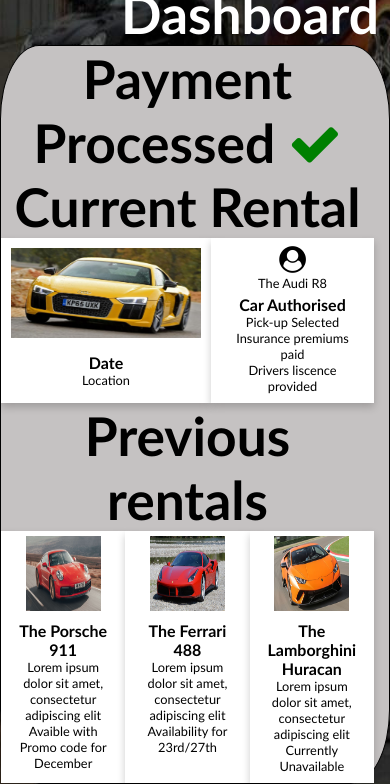
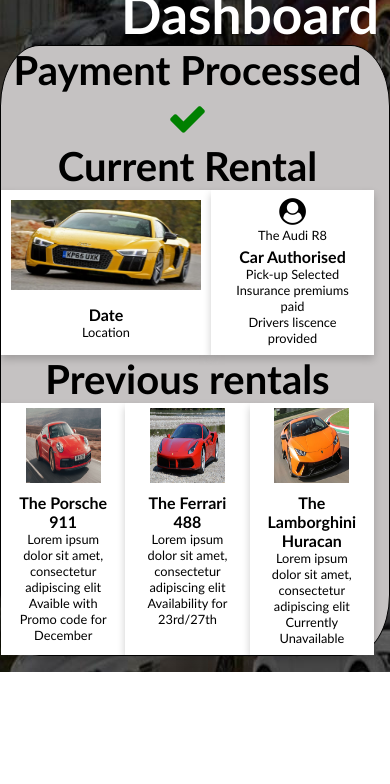
Before and after one commit to niqaabi01/Rent-A-Car, a plain HTML site: page features/Dashboard.html in a window 390 px wide. Shown: the part 172-956 px from the top of the page. After the commit the page ends 844 px from the top, so only its background shows below. Drawn offline with Linux system fonts and the light colour scheme.

Commit message:
final touches

```diff
--- a/Styles/Dashboard.css
+++ b/Styles/Dashboard.css
@@ -84,3 +84,10 @@
 .old {
     display: inline-flex;
 }
+
+@media screen and (max-width: 600px) {
+    .board h1 {
+        color: black;
+        font-size: 2.5rem;
+    }
+}
```
Also changed, not shown: features/Dashboard.html (+1 -1 lines).
